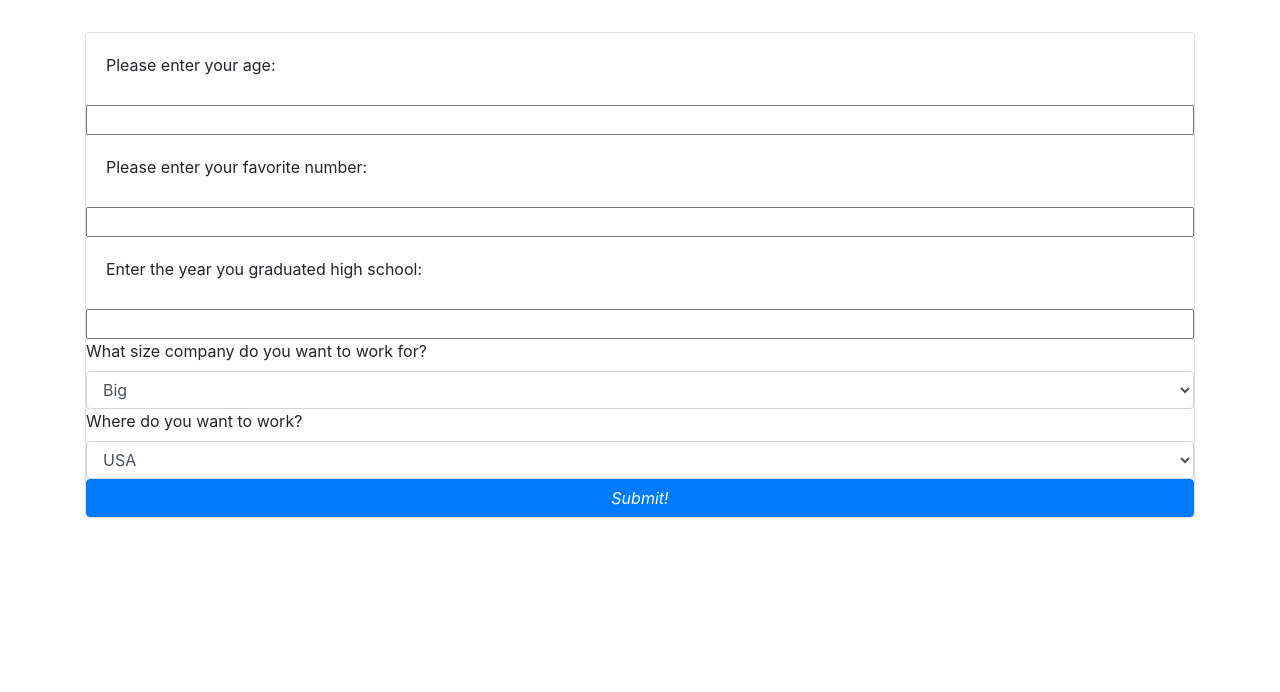
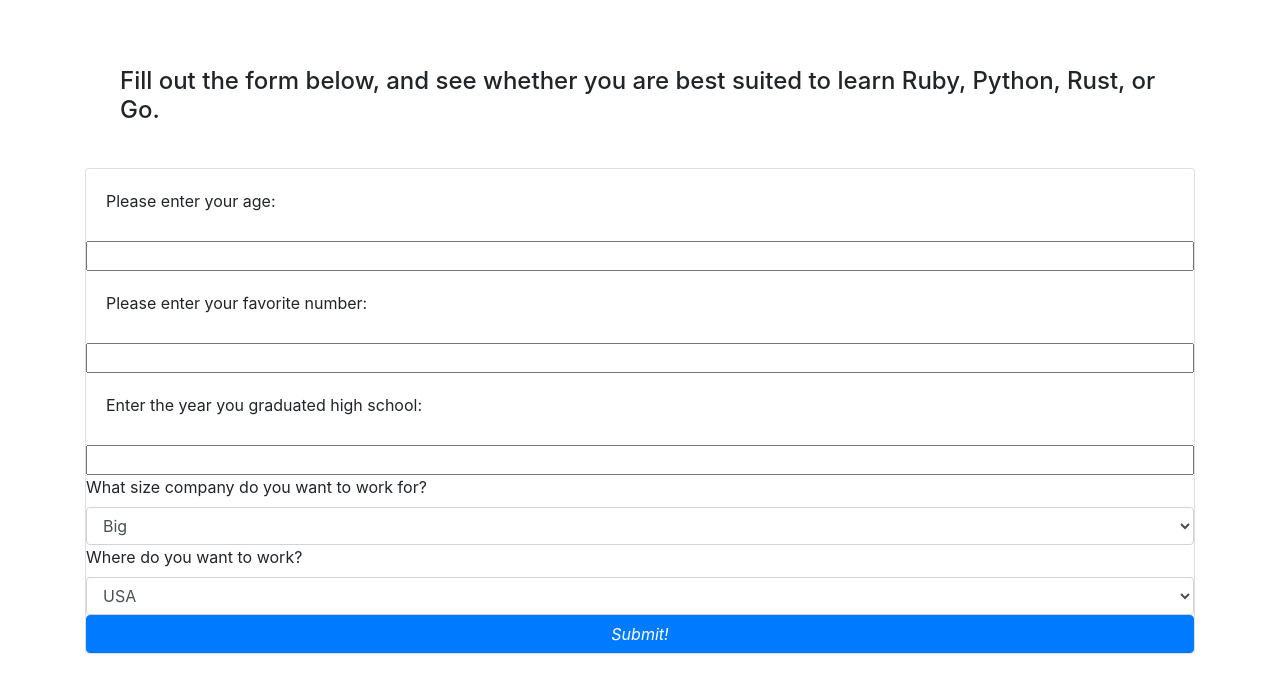
Before and after one commit to freiland/language-suggest, a plain HTML site: page index.html in a window 1280 px wide. Shown: the part 184-876 px from the top of the page. Before the commit the page ends 800 px from the top, so only its background shows below. Drawn offline with Linux system fonts and the light colour scheme.

Commit message:
add a second header explaining the form

```diff
--- a/css/styles.css
+++ b/css/styles.css
@@ -26,5 +26,10 @@
 }
 
 .answer {
-  padding: 45px;
+  padding: 55px;
 }
+
+h2 {
+  padding: 35px;
+  font-size: x-large;
+}
--- a/index.html
+++ b/index.html
@@ -13,6 +13,7 @@
   <div class="jumbotron">
     <h1>Which Programming Language is Best For Me?!</h1>
   </div>
+  <h2>Fill out the form below, and see whether you are best suited to learn Ruby, Python, Rust, or Go.</h2>
   <form id="question" class="card">
     <label for="age" class="card-body">Please enter your age: </label>
     <input id="age" type="text">
@@ -38,13 +39,13 @@
   </form>
   <div class="answer">
     <div id="python">
-      <h1><em>Play on drummer, learn Python.</em></h1>
+      <h1>Play on drummer, learn <strong>Python.</strong></h1>
 
       <p>Python is an interpreted, high-level, general-purpose programming language. Created by Guido van Rossum and first released in 1991, Python's design philosophy emphasizes code readability with its notable use of significant whitespace.</p>
     </div>
 
     <div id="ruby">
-      <h1>Nice, thats a pretty sweet, you should learn  <strong>Ruby</strong></h1>
+      <h1>Hey, you should learn  <strong>Ruby.</strong></h1>
 
       <p>Ruby is an interpreted, high-level, general-purpose programming language. It was designed and developed in the mid-1990s by Yukihiro "Matz" Matsumoto in Japan.
 
```
